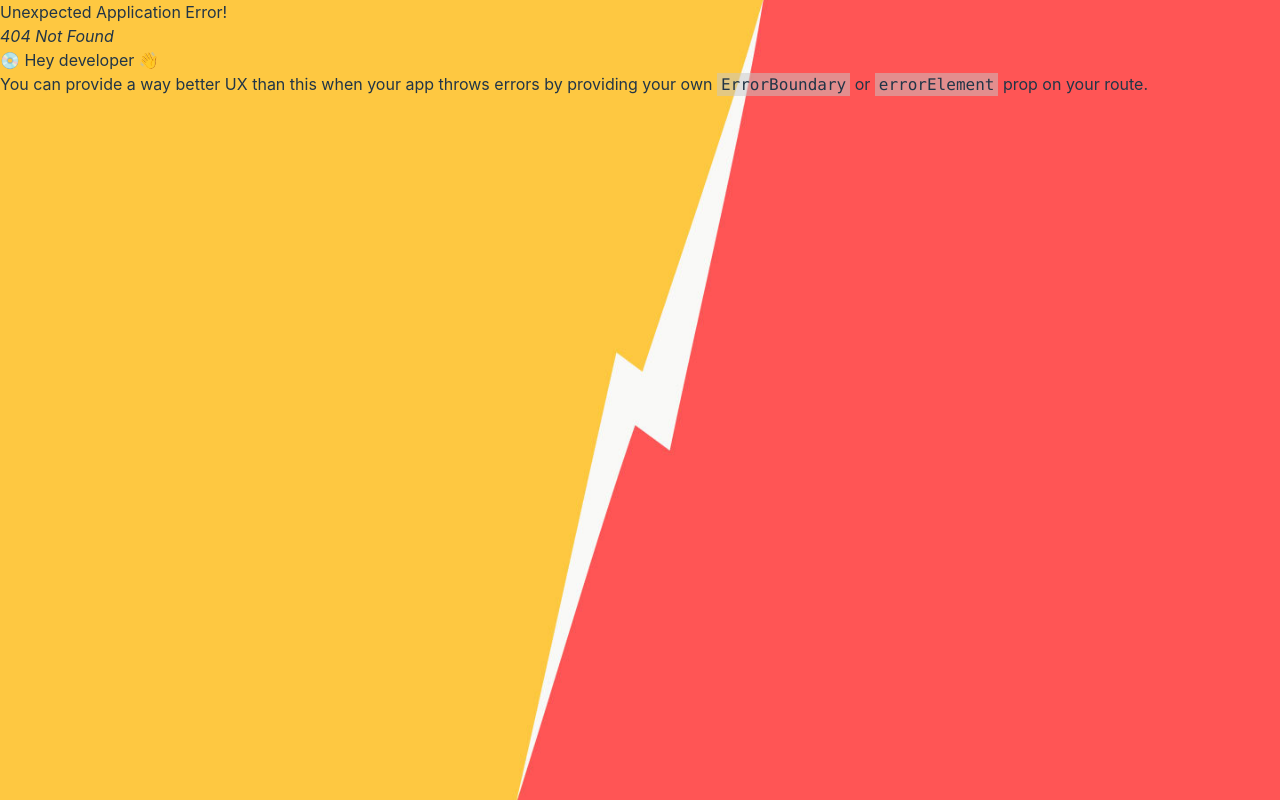
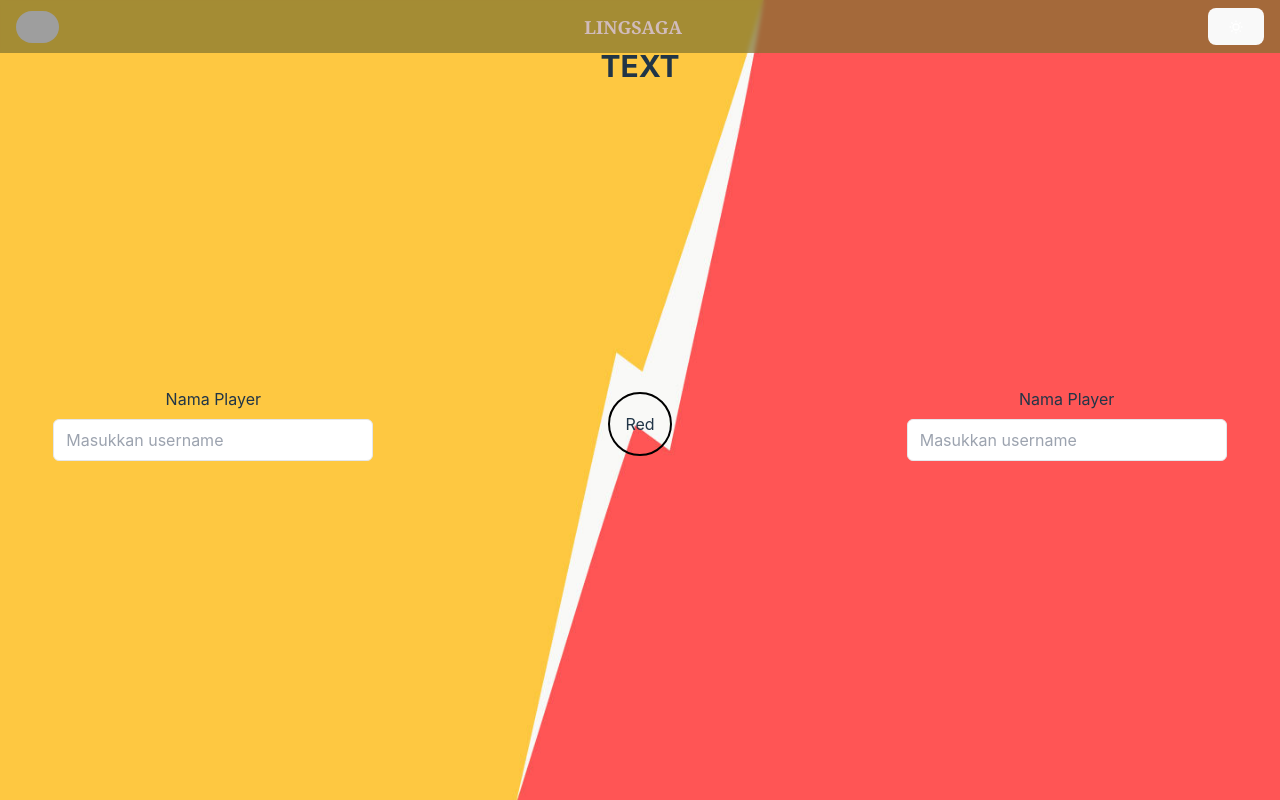
Before and after one commit to LingoLandSaga/Client, a React (Vite) app: page /battle-fight in a window 1280 px wide. Before the commit this address had no page. Built offline with nearby package versions, Linux system fonts and the light colour scheme; grey boxes are pictures that could not be loaded.

Commit message:
fix(Navbar): justify title && feat: icon logo && fix(Theme): themecontext dark and light useless, feat: add battle page

```diff
--- a/src/ThemeContext.jsx
+++ b/src/ThemeContext.jsx
@@ -1,26 +1,27 @@
 import React, { createContext, useState, useContext, useEffect } from 'react';
 
-const ThemeContext = createContext();
+const ThemeContext = createContext(); // bikin context
 
-export const useTheme = () => useContext(ThemeContext);
+export const useTheme = () => useContext(ThemeContext); // bikin hook buat akses nilai tema biar mudah akses di komponen lain //Re-render: Komponen yang menggunakan useContext akan selalu di-render ulang ketika nilai context berubah.
 
 export const ThemeProvider = ({ children }) => {
-  const [isDarkMode, setIsDarkMode] = useState(false);
+  const [isDarkMode, setIsDarkMode] = useState(false); //  state ini buat nampung nilai tema
 
   useEffect(() => {
-    const savedTheme = localStorage.getItem('theme');
+    const savedTheme = localStorage.getItem('theme'); // ambil nilai tema yang disimmpan di local browse dengan kata kunci "Theme" ,  nilai yang di ambil disimpan dalam variabel savedTheme
     if (savedTheme === 'dark') {
       setIsDarkMode(true);
     }
-  }, []);
+  }, []); // ini untuk periksa localstorage buat nampung nilai tema
 
-  const toggleTheme = () => {
-    console.log('Toggle theme called');
-    setIsDarkMode(prevMode => {
-      const newMode = !prevMode;
-      console.log('New theme:', newMode ? 'dark' : 'light');
-      localStorage.setItem('theme', newMode ? 'dark' : 'light');
-      document.documentElement.setAttribute('data-theme', newMode ? 'dark' : 'light');
+  const toggleTheme = () => { // ini untuk triggred tema kalo di click yaa dari dark ke light atau sebaliknya
+    // console.log('Toggle theme called'); // test fungsi toglle nya jalan apa tidak
+
+    setIsDarkMode(prevMode => { // ini fungsi untuk mengubah state isDarkMode ( nilai dari prevMode adalah nilai sebelum nya dari isDarkMode)
+      const newMode = !prevMode; // membalikkan nilai yang sebelum nya true jadi false begitupula sebaliknya
+    //   console.log('New theme:', newMode ? 'dark' : 'light');
+      localStorage.setItem('theme', newMode ? 'dark' : 'light'); // => simpan ke local , jika newMode true  simpan dark, kalau false ya simpen light
+      document.documentElement.setAttribute('data-theme', newMode ? 'dark' : 'light'); // mengubah tampilan di CSS berdasarkan tema
       return newMode;
     });
   };
@@ -31,3 +32,19 @@ export const ThemeProvider = ({ children }) => {
     </ThemeContext.Provider>
   );
 };
+
+/*## catatan
+### <ThemeContext.Provider>
+Provider ini digunakan untuk menyediakan nilai context ke semua komponen anak di bawahnya dalam pohon komponen.
+
+### value={{ isDarkMode, toggleTheme }}
+ Nilai ini tersedia untuk semua komponen yang menggunakan context ini. Di sini ada hal:
+isDarkMode: State yang menunjukkan apakah tema gelap sedang aktif atau tidak.
+toggleTheme: Fungsi untuk mengganti tema.
+
+### {children}: prop khusus di React merujuk pada semua komponen anak yang ditempatkan di dalam ThemeProvider saat digunakan.
+ memungkinkan ThemeProvider untuk membungkus komponen lain dan menyediakan context ke mereka.
+ringkasan : kode ini membungkus semua komponen anak (children) dengan ThemeContext.Provider,
+kasi akses ke isDarkMode dan toggleTheme ke semua komponen yang berada di dalam ThemeProvider.
+
+*/
--- a/src/components/Navbar.jsx
+++ b/src/components/Navbar.jsx
@@ -5,17 +5,35 @@ function Navbar(){
     const { isDarkMode, toggleTheme } = useTheme();
 
     return (
-        <nav className={`py-2 fixed top-0 left-0 right-0 z-10 navbar ${isDarkMode ? 'bg-gray-800 text-white' : 'bg-white text-black'}`}>
+        <nav className={`py-2 fixed top-0 left-0  right-0 z-11 navbar ${isDarkMode ? 'bg-gray-800 text-white' : 'bg-white text-white'}`}>
             <div className="flex items-center justify-between px-4">
-                <div className="flex-1"></div>
-                <div className="flex items-center justify-center flex-1">
-                    <span className="text-lg font-bold uppercase font-serif">
+                <div className="flex-3">
+                    <img src="https://image.pngaaa.com/797/5977797-middle.png" alt="Logo" className="h-8 w-auto rounded-full" />
+                </div>
+                <div className="flex-3">
+                    <span className="text-lg  font-bold uppercase  font-serif">
                         LingSaga
                     </span>
                 </div>
-                <div className="flex items-center justify-end flex-1">
-                    <button onClick={toggleTheme} className={`px-4 py-2 rounded-md ml-auto ${isDarkMode ? 'bg-gray-600 text-white' : 'bg-gray-200 text-black'}`}>
-                        {isDarkMode ? 'Light Mode' : 'Dark Mode'}
+                <div className="flex-2">
+                    <button onClick={toggleTheme} className="focus:outline-none">
+                        {isDarkMode ? (
+                            <svg
+                                className="h-4 w-4 fill-current"
+                                xmlns="http://www.w3.org/2000/svg"
+                                viewBox="0 0 24 24">
+                                <path
+                                    d="M21.64,13a1,1,0,0,0-1.05-.14,8.05,8.05,0,0,1-3.37.73A8.15,8.15,0,0,1,9.08,5.49a8.59,8.59,0,0,1,.25-2A1,1,0,0,0,8,2.36,10.14,10.14,0,1,0,22,14.05,1,1,0,0,0,21.64,13Zm-9.5,6.69A8.14,8.14,0,0,1,7.08,5.22v.27A10.15,10.15,0,0,0,17.22,15.63a9.79,9.79,0,0,0,2.1-.22A8.11,8.11,0,0,1,12.14,19.73Z" />
+                            </svg>
+                        ) : (
+                            <svg
+                                className="h-4 w-4 fill-current text-white"
+                                xmlns="http://www.w3.org/2000/svg"
+                                viewBox="0 0 24 24">
+                                <path
+                                    d="M5.64,17l-.71.71a1,1,0,0,0,0,1.41,1,1,0,0,0,1.41,0l.71-.71A1,1,0,0,0,5.64,17ZM5,12a1,1,0,0,0-1-1H3a1,1,0,0,0,0,2H4A1,1,0,0,0,5,12Zm7-7a1,1,0,0,0,1-1V3a1,1,0,0,0-2,0V4A1,1,0,0,0,12,5ZM5.64,7.05a1,1,0,0,0,.7.29,1,1,0,0,0,.71-.29,1,1,0,0,0,0-1.41l-.71-.71A1,1,0,0,0,4.93,6.34Zm12,.29a1,1,0,0,0,.7-.29l.71-.71a1,1,0,1,0-1.41-1.41L17,5.64a1,1,0,0,0,0,1.41A1,1,0,0,0,17.66,7.34ZM21,11H20a1,1,0,0,0,0,2h1a1,1,0,0,0,0-2Zm-9,8a1,1,0,0,0-1,1v1a1,1,0,0,0,2,0V20A1,1,0,0,0,12,19ZM18.36,17A1,1,0,0,0,17,18.36l.71.71a1,1,0,0,0,1.41,0,1,1,0,0,0,0-1.41ZM12,6.5A5.5,5.5,0,1,0,17.5,12,5.51,5.51,0,0,0,12,6.5Zm0,9A3.5,3.5,0,1,1,15.5,12,3.5,3.5,0,0,1,12,15.5Z" />
+                            </svg>
+                        )}
                     </button>
                 </div>
             </div>
--- a/src/index.css
+++ b/src/index.css
@@ -95,10 +95,10 @@
   }
 
   .navbar {
-    background-color: rgba(241, 233, 233, 0.7);
-    color: #da3131;
+    background-color: rgba(126, 114, 48, 0.7);
+    color: #d1bcbc;
     backdrop-filter: blur(2px);
-    text-align: center;
+    text-shadow: #ffffff;
   }
 
   .navbar a {
--- /dev/null
+++ b/src/pages/BattleJoin.jsx
@@ -0,0 +1,47 @@
+import React from 'react'
+
+function BattleFight(){
+    return(
+        <div className="w-full h-screen flex flex-col items-center justify-center">
+              <div className="w-full text-center mb-12">
+                <h2 className="text-3xl font-bold absolute top-0 left-1/2 transform -translate-x-1/2 mt-12">TEXT</h2>
+              </div>
+
+              <div className="relative w-full flex justify-between">
+                {/* Left Input */}
+                <div className="w-1/3 flex justify-center items-center">
+                  <div className="w-full max-w-xs">
+                    <label htmlFor="usernameLeft" className="block mb-2 text-center">Nama Player</label>
+                    <input
+                      type="text"
+                      id="usernameLeft"
+                      className="w-full px-3 py-2 border rounded-md"
+                      placeholder="Masukkan username"
+                    />
+                  </div>
+                </div>
+
+                {/* Circle in the center */}
+                <div className="absolute inset-0 flex justify-center items-center">
+                  <div className="w-16 h-16 rounded-full border-2 border-black flex items-center justify-center">
+                    <span>Red</span>
+                  </div>
+                </div>
+
+                {/* Right Input */}
+                <div className="w-1/3 flex justify-center items-center">
+                  <div className="w-full max-w-xs">
+                    <label htmlFor="usernameRight" className="block mb-2 text-center">Nama Player</label>
+                    <input
+                      type="text"
+                      id="usernameRight"
+                      className="w-full px-3 py-2 border rounded-md"
+                      placeholder="Masukkan username"
+                    />
+                  </div>
+                </div>
+              </div>
+            </div>
+    )
+}
+export default BattleFight
--- a/src/pages/Home.jsx
+++ b/src/pages/Home.jsx
@@ -33,8 +33,8 @@ function HomePage() {
             </div>
           </div>
           <div className="w-full lg:w-1/2 lg:ml-4">
-            <h2 className={`text-3xl font-bold mb-10 text-center ${isDarkMode ? 'text-white' : 'text-black'}`}>RULES</h2>
-            <ul className={`space-y-3 text-lg text-center ${isDarkMode ? 'text-gray-300' : 'text-gray-700'} backdrop-blur-md bg-opacity-30 ${isDarkMode ? 'bg-gray-800' : 'bg-white'} p-6 rounded-lg`}>
+            <h2 className={`text-3xl font-bold mb-10 text-center   ${isDarkMode ? 'text-white' : 'text-black'}`}>RULES</h2>
+            <ul className={`space-y-3 text-lg text-center ${isDarkMode ? 'text-gray-300' : 'text-gray-700'} backdrop-blur-md bg-opacity-5 ${isDarkMode ? 'bg-gray-800' : 'bg-white'} p-6 rounded-lg`}>
               <li>1. Ketik kata yang muncul secepat mungkin</li>
               <li>2. Setiap kesalahan mengurangi poin</li>
               <li>3. Waktu terbatas untuk setiap ronde</li>
--- a/src/routes/router.jsx
+++ b/src/routes/router.jsx
@@ -3,6 +3,7 @@ import MainLayout from "../pages/MainLayout";
 import Home from "../pages/Home";
 import CreateRoom from "../pages/CreateRoom";
 import JoinRoom from "../pages/JoinRoom";
+import BattleFight from "../pages/BattleJoin";
 
 
 
@@ -27,6 +28,10 @@ const router = createBrowserRouter([
         path: "join-room",
         element: <JoinRoom />,
       },
+      {
+        path: "battle-fight",
+        element: <BattleFight />,
+      },
     ],
   },
 ]);
```
Also changed, not shown: src/pages/CreateRoom.jsx (+4 -3 lines).
